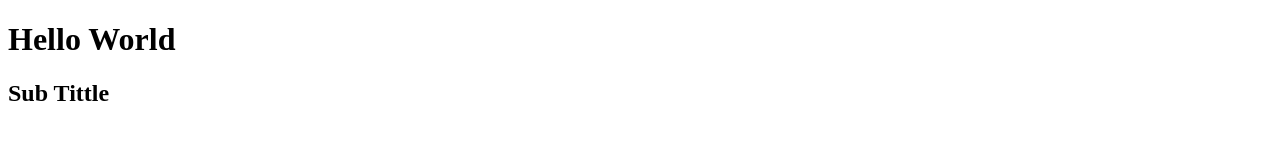
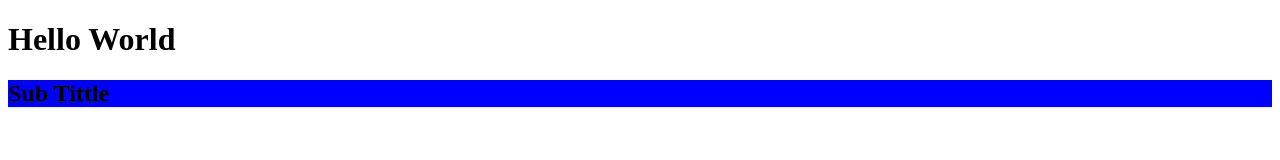
Before and after one commit to Arss011/example_projects, a plain HTML site: page index.html in a window 1280 px wide. Drawn offline with Linux system fonts and the light colour scheme.

Commit message:
create style sub tittle

```diff
--- a/index.html
+++ b/index.html
@@ -7,6 +7,6 @@
 </head>
 <body>
     <h1 style="width: 200px; height: auto; font-weight: bold;">Hello World</h1>
-    <h2>Sub Tittle</h2>
+    <h2 style="background-color: blue;">Sub Tittle</h2>
 </body>
 </html>
```
